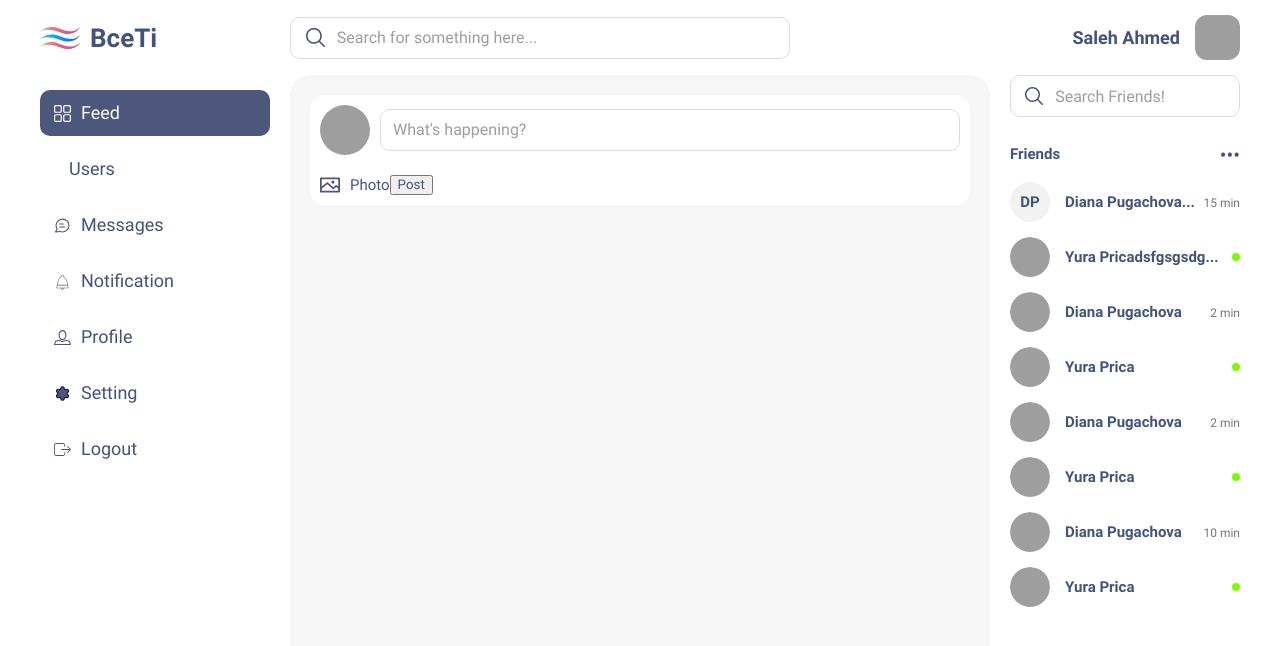
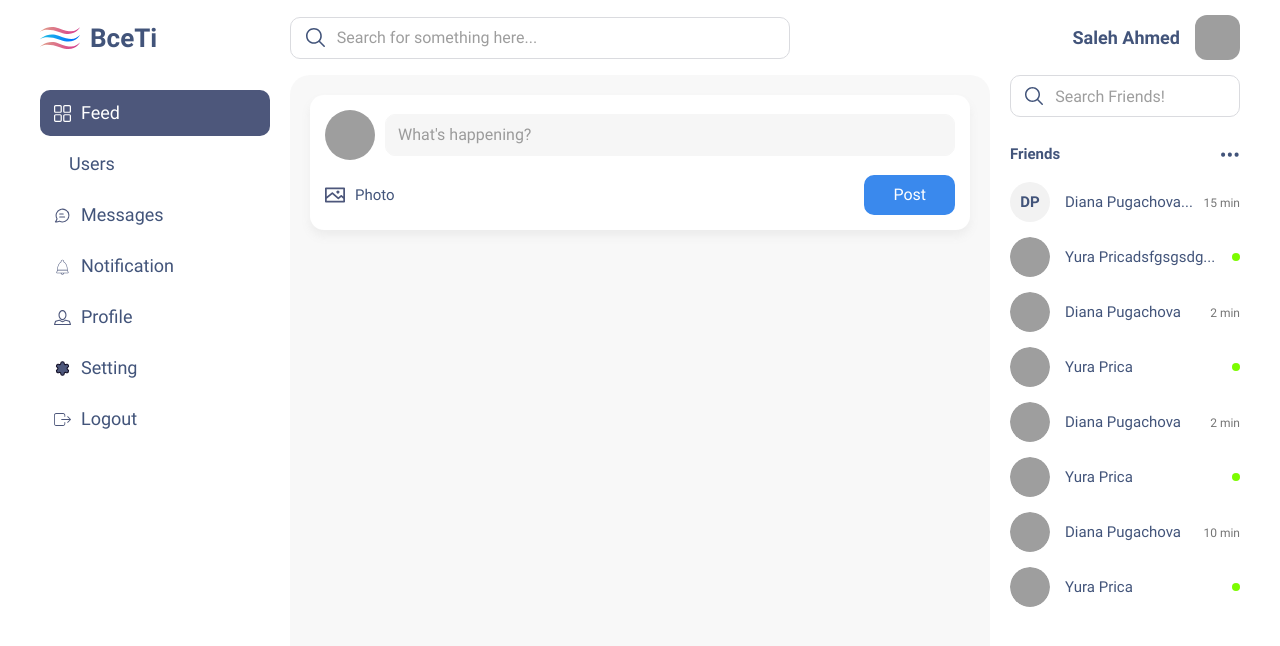
Before and after one commit to B1G1D1L/lsocialNetwork, a React (Create React App) app: page /feed in a window 1280 px wide. Shown: the top 646 px of the page. Built offline with nearby package versions, Linux system fonts and the light colour scheme; grey boxes are pictures that could not be loaded; some icons are missing.

Commit message:
refactoring: new post add

```diff
--- a/src/components/FeedPage/FieldPost/FieldPost.module.css
+++ b/src/components/FeedPage/FieldPost/FieldPost.module.css
@@ -3,7 +3,8 @@
   align-items: center;
   width: 100%;
   padding: 5px 10px;
-  border: 1px solid #dadbdf;
+  border: 1px solid #f6f6f6;
+  background-color: #f6f6f6;
   border-radius: 10px;
   overflow: hidden;
 }
--- a/src/components/FeedPage/NewPost/NewPost.module.css
+++ b/src/components/FeedPage/NewPost/NewPost.module.css
@@ -19,12 +19,13 @@
 .field__input {
   display: flex;
   align-items: center;
-  margin-bottom: 20px;
+  margin-bottom: 15px;
 }
 
 /* Bottom */
 .field__send {
   display: flex;
+  justify-content: space-between;
   align-items: center;
 }
 
@@ -32,6 +33,7 @@
   display: flex;
   align-items: center;
   cursor: pointer;
+  line-height: 2;
 }
 
 .field__send label svg {
--- a/src/components/FeedPage/NewPost/NewPost.tsx
+++ b/src/components/FeedPage/NewPost/NewPost.tsx
@@ -1,8 +1,8 @@
 import React from 'react'
 
-import { Field } from '../../app';
 import { ReactComponent as Photo } from './../../../assets/image/photo.svg';
 import { FieldPost } from '../FieldPost/FieldPost';
+import { Button } from '../../app';
 
 import styles from './NewPost.module.css';
 import stylesPost from './../Post/Post.module.css';
@@ -36,8 +36,7 @@ export const NewPost = () => {
               <Photo />Photo
             </label>
             <input type="file" id='newPostFile' />
-
-            <button type='submit'>Post</button>
+            <Button type='submit'>Post</Button>
           </div>
         </form>
 
--- a/src/components/FeedPage/Post/Post.module.css
+++ b/src/components/FeedPage/Post/Post.module.css
@@ -3,9 +3,11 @@
   flex-direction: column;
   justify-content: center;
   width: 100%;
+
   background-color: white;
   border-radius: 14px;
-  padding: 10px;
+  box-shadow: 0 6px 10px rgb(138 138 138 / 10%);
+  padding: 15px;
   overflow: hidden;
 }
 
--- /dev/null
+++ b/src/components/app/Button/Button.module.css
@@ -0,0 +1,24 @@
+.button {
+  font-size: 16px;
+  line-height: 2;
+  padding: 0 25px;
+
+  color: var(--color-white);
+  border-radius: 10px;
+  border: 4px solid var(--color-blue);
+  background-color: var(--color-blue);
+
+  cursor: pointer;
+  transition: all 0.2s ease-in;
+}
+
+.button:hover {
+  background-color: var(--color-blue-light);
+  border-color: var(--color-blue-light);
+}
+
+.button,
+.button:active,
+.button:focus {
+  outline: none;
+}
--- /dev/null
+++ b/src/components/app/Button/Button.tsx
@@ -0,0 +1,29 @@
+import React from 'react';
+import cn from 'classnames';
+
+import styles from './Button.module.css';
+
+// Types
+interface PropsType {
+  children: React.ReactNode,
+  type?: "button" | "submit" | "reset",
+  outline?: boolean,
+}
+
+
+
+export const Button = (props: PropsType) => {
+  const { type='button', outline, children } = props
+
+  return (
+    <button
+      type={type}
+      className={cn(
+        styles.button,
+        {[styles.outline]: outline}
+      )}
+    >
+      {children}
+    </button>
+  )
+}
--- a/src/components/app/FriendsParty/FriendsParty.module.css
+++ b/src/components/app/FriendsParty/FriendsParty.module.css
@@ -61,7 +61,7 @@
 }
 
 .friend__name {
-  font-weight: 700;
+  font-weight: 400;
   margin-left: 15px;
 }
 
--- a/src/components/app/Navbar/Navbar.module.css
+++ b/src/components/app/Navbar/Navbar.module.css
@@ -1,5 +1,5 @@
 .nav .nav__body {
-  margin-bottom: 10px;
+  margin-bottom: 5px;
 }
 
 .nav__body {
--- a/src/components/app/index.js
+++ b/src/components/app/index.js
@@ -4,6 +4,7 @@ import { Navbar } from "./Navbar/Navbar";
 import { FriendsParty } from "./FriendsParty/FriendsParty";
 import { Preloader } from "./Preloader/Preloader";
 import { ShortStories } from "./ShortStories/ShortStories";
+import { Button } from './Button/Button';
 
 export {
   Field,
@@ -11,5 +12,6 @@ export {
   Header,
   Navbar,
   Preloader,
-  ShortStories
+  ShortStories,
+  Button
 }
--- a/src/css/index.css
+++ b/src/css/index.css
@@ -3,8 +3,12 @@
 :root {
   --header-height: 75px;
   --container-height: calc(100vh - var(--header-height));
-  --container-background: #f6f6f6;
+  --container-background: rgba(183, 183, 183, 0.1);
   --svg-fill: #4d577b;
+
+  --color-white: white;
+  --color-blue: #3a89ed;
+  --color-blue-light: #0574ff;
 }
 
 body {
```
